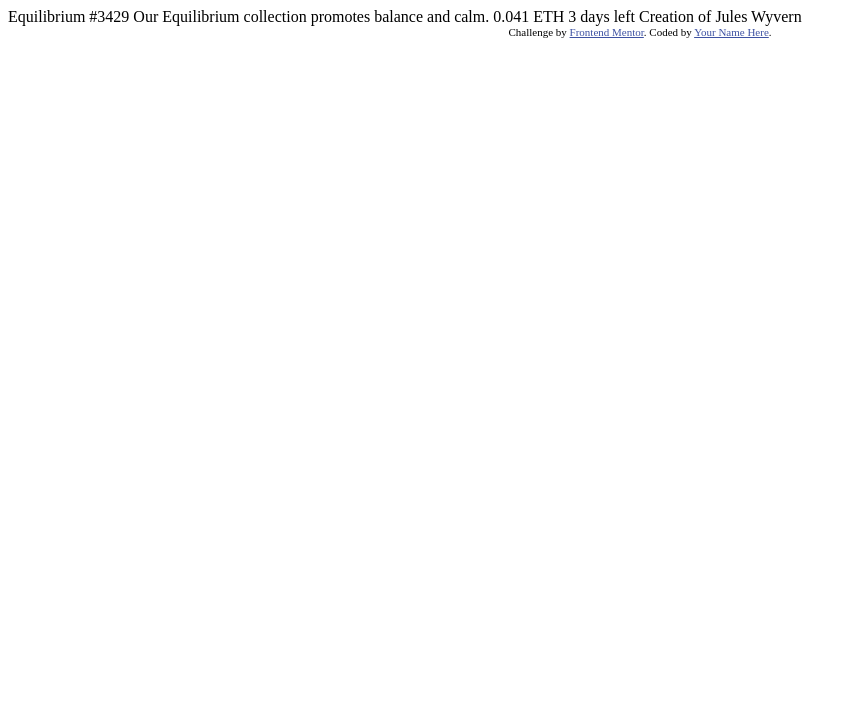
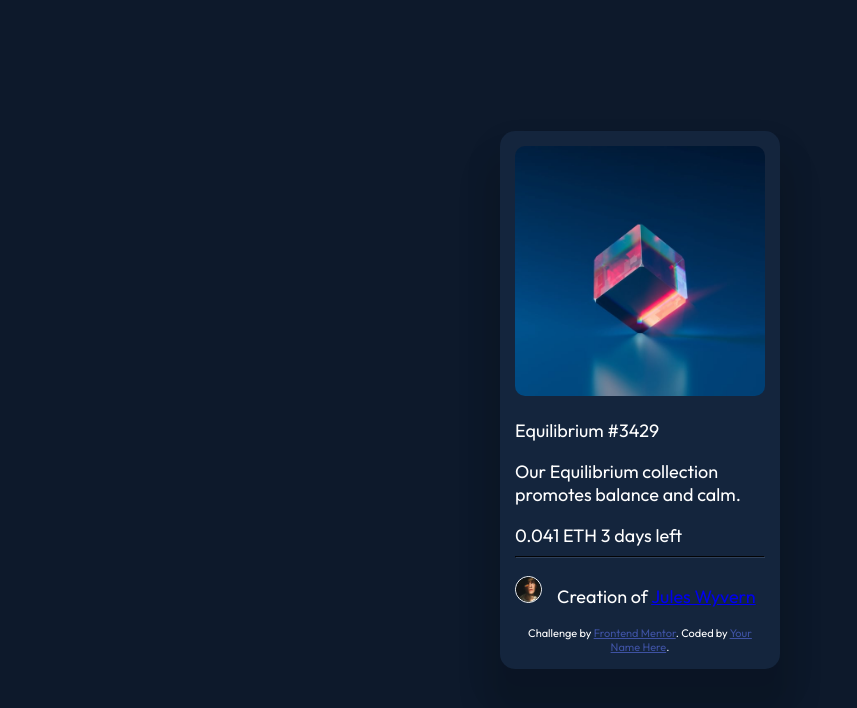
Before and after one commit to Waydj/nft-preview-card, a plain HTML site: page index.html in a window 1280 px wide. Shown: the whole page, without its empty margins (0-857 px from the left). Drawn offline with Linux system fonts and the light colour scheme.

Commit message:
50% работы

```diff
--- /dev/null
+++ b/css/style.css
@@ -0,0 +1,41 @@
+body {
+    margin: 0;
+    font-family: Outfit;
+    font-size: 18px;
+    color: hsl(0, 0%, 100%);
+    background-color: hsl(217, 54%, 11%);
+}
+.container {
+    display: flex;
+    justify-content: center;
+    align-items: center;
+    height: 100vh;
+}
+.block {
+    background-color: hsl(216, 50%, 16%);
+    padding: 15px;
+    max-width: 250px;
+    border-radius: 15px;
+    box-shadow: 0px 20px 25px 15px rgba(0, 0, 0, 0.05),
+              0px 40px 30px 15px rgba(0, 0, 0, 0.1);
+}
+.attribution {
+}
+hr {
+    border-color: hsl(215, 32%, 27%);
+}
+.block_info {
+
+}
+img {
+    width: 250px;
+    height: auto;
+    border-radius: 10px;
+}
+img.image {
+    height: 25px;
+    width: 25px;
+    border: 1px solid white;
+    border-radius: 50%;
+    margin-right: 15px;
+}
--- a/index.html
+++ b/index.html
@@ -8,6 +8,10 @@
 
   <title>Frontend Mentor | NFT preview card component</title>
 
+  <link href="css/style.css" rel="stylesheet">
+
+  <link href="https://fonts.googleapis.com/css?family=Outfit:300,regular,600" rel="stylesheet" />
+
   <!-- Feel free to remove these styles or customise in your own stylesheet 👍 -->
   <style>
     .attribution { font-size: 11px; text-align: center; }
@@ -15,19 +19,26 @@
   </style>
 </head>
 <body>
-
-  Equilibrium #3429
-
-  Our Equilibrium collection promotes balance and calm.
-
-  0.041 ETH
-  3 days left
-
-  Creation of Jules Wyvern
-
-  <div class="attribution">
-    Challenge by <a href="https://www.frontendmentor.io?ref=challenge" target="_blank">Frontend Mentor</a>.
-    Coded by <a href="#">Your Name Here</a>.
+  <div class="container">
+    <div class="block">
+      <div class="block_info">
+        <img src="images/image-equilibrium.jpg" alt="equilibrium">
+        <p>Equilibrium #3429</p>
+        <p>Our Equilibrium collection promotes balance and calm.</p>
+        <div>
+          0.041 ETH
+          3 days left
+        </div>
+      </div>
+        <hr>
+      <div class="block_footer">
+        <p><img src="images/image-avatar.png" alt="avatar" class="image">Creation of <a href="#">Jules Wyvern</a></p>
+      </div>
+      <div class="attribution">
+        Challenge by <a href="https://www.frontendmentor.io?ref=challenge" target="_blank">Frontend Mentor</a>.
+        Coded by <a href="#">Your Name Here</a>.
+      </div>
+    </div>
   </div>
 </body>
 </html>
```
